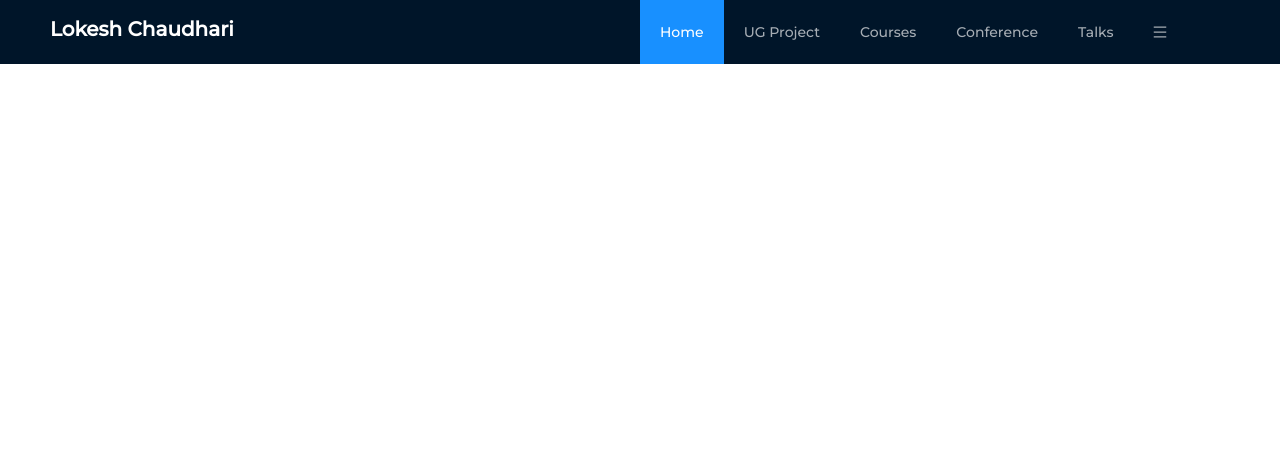
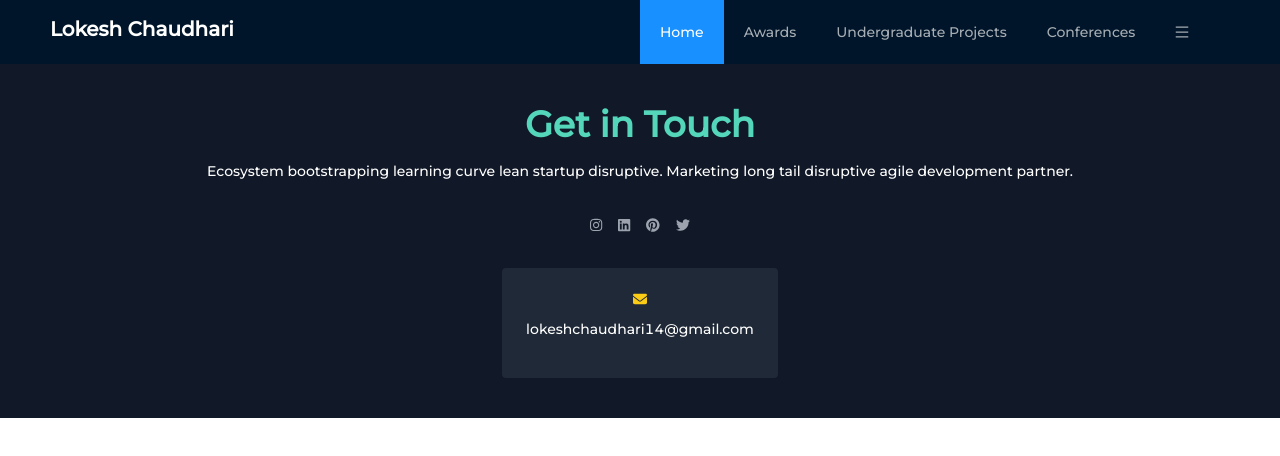
Before and after one commit to lokeshch185/Portfolio-website, a React (Create React App) app in the folder client/: page / in a window 1280 px wide. Shown: the top 456 px of the page. Built offline with nearby package versions, Linux system fonts and the light colour scheme; no server answers.

Commit message:
added header footer

```diff
--- a/client/src/App.js
+++ b/client/src/App.js
@@ -1,5 +1,5 @@
 import React, { useEffect } from "react";
-import { BrowserRouter, Routes, Route } from "react-router-dom";
+import { BrowserRouter, Routes, Route, useLocation } from "react-router-dom";
 import axios from "axios";
 import Loader from "./components/Loader";
 import { useDispatch, useSelector } from "react-redux";
@@ -25,10 +25,11 @@ import Talks from "./pages/Home/Talks";
 import ORActivities from "./pages/Home/ORActivities";
 import Journals from "./pages/Home/Journals";
 import Navbar from "./components/Navbar"; // Import the Navbar component
+import Footer from "./components/Footer";
 
-function App() {
+const App = () => {
+  const dispatch = useDispatch();
   const { loading, portfolioData, reloadData } = useSelector((state) => state.root);
-  const dispatch = useDispatch();
 
   const getPortfolioData = async () => {
     try {
@@ -36,8 +37,9 @@ function App() {
       const response = await axios.get("/api/portfolio/get-portfolio-data");
       dispatch(SetPortfolioData(response.data));
       dispatch(ReloadData(false));
-      dispatch(HideLoading());
     } catch (error) {
+      console.error("Failed to fetch portfolio data:", error);
+    } finally {
       dispatch(HideLoading());
     }
   };
@@ -56,8 +58,21 @@ function App() {
 
   return (
     <BrowserRouter>
+      <RoutesWithNavbarAndFooter loading={loading} />
+    </BrowserRouter>
+  );
+};
+
+const RoutesWithNavbarAndFooter = ({ loading }) => {
+  const location = useLocation(); // Get the current route
+
+  // Determine if the current route is an admin route
+  const isAdminRoute = location.pathname.startsWith('/admin');
+
+  return (
+    <>
       {loading && <Loader />}
-      <Navbar /> {/* Add Navbar here */}
+      {!isAdminRoute && <Navbar />} {/* Conditionally render Navbar */}
       <Routes>
         <Route path="/" element={<Home />} />
         <Route path="/admin" element={<Admin />} />
@@ -74,8 +89,9 @@ function App() {
         <Route path="/oractivities" element={<ORActivities />} />
         <Route path="/journals" element={<Journals />} />
       </Routes>
-    </BrowserRouter>
+      {!isAdminRoute && <Footer />} {/* Conditionally render Footer */}
+    </>
   );
-}
+};
 
 export default App;
--- a/client/src/components/Navbar.js
+++ b/client/src/components/Navbar.js
@@ -34,39 +34,39 @@ const NavBar = (props) => {
                 <Menu.Item key="home" onClick={() => gotoPage("/")}>
                   Home
                 </Menu.Item>
+                <Menu.Item key="award" onClick={() => gotoPage("/award")}>
+                  Awards
+                </Menu.Item>
                 <Menu.Item key="ugproject" onClick={() => gotoPage("/ugproject")}>
-                  UG Project
-                </Menu.Item>
-                <Menu.Item key="courses" onClick={() => gotoPage("/courses")}>
-                  Courses
+                  Undergraduate Projects
                 </Menu.Item>
                 <Menu.Item key="conference" onClick={() => gotoPage("/conference")}>
-                  Conference
+                  Conferences
                 </Menu.Item>
                 <Menu.Item key="talks" onClick={() => gotoPage("/talks")}>
                   Talks
                 </Menu.Item>
-                <Menu.Item key="projects" onClick={() => gotoPage("/projects")}>
-                  Projects
+                <Menu.Item key="oractivities" onClick={() => gotoPage("/oractivities")}>
+                  OutReach Activities
                 </Menu.Item>
                 <Menu.Item key="journals" onClick={() => gotoPage("/journals")}>
                   Journals
                 </Menu.Item>
-                <Menu.Item key="oractivities" onClick={() => gotoPage("/oractivities")}>
-                  OR Activities
-                </Menu.Item>
-                <Menu.Item key="award" onClick={() => gotoPage("/award")}>
-                  Award
-                </Menu.Item>
-                <Menu.Item key="about" onClick={() => gotoPage("/about")}>
+                {/* <Menu.Item key="about" onClick={() => gotoPage("/about")}>
                   About
                 </Menu.Item>
                 <Menu.Item key="experiences" onClick={() => gotoPage("/experiences")}>
                   Experiences
+                </Menu.Item> */}
+                <Menu.Item key="courses" onClick={() => gotoPage("/courses")}>
+                  Courses
+                </Menu.Item>
+                {/* <Menu.Item key="projects" onClick={() => gotoPage("/projects")}>
+                  Projects
                 </Menu.Item>
                 <Menu.Item key="contact" onClick={() => gotoPage("/contact")}>
                   Contact
-                </Menu.Item>
+                </Menu.Item> */}
               </Menu>
             </Col>
           </Row>
```
